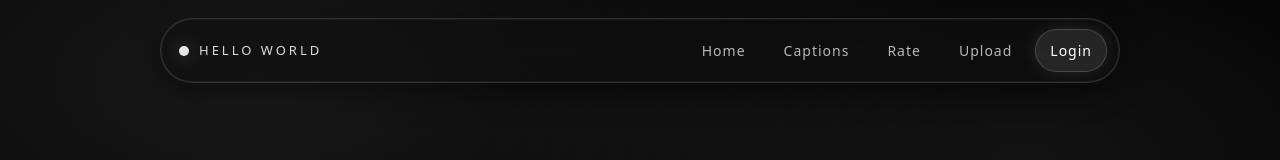
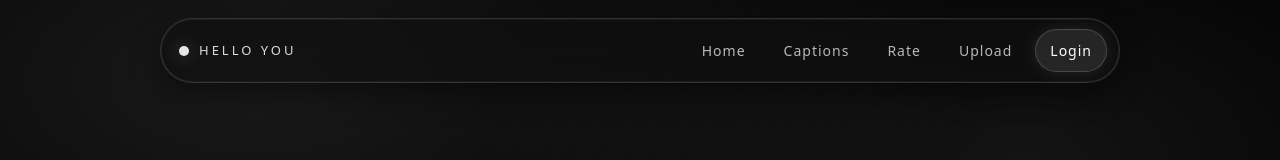
Before and after one commit to tae-j/hello-world-vercel, a Next.js app in the folder web/: page /login in a window 1280 px wide. Shown: the top 160 px of the page. Built offline with nearby package versions, Linux system fonts and the light colour scheme; no server answers.

Commit message:
Improve feedback-based UI layout

```diff
--- a/web/app/components/NavBar.tsx
+++ b/web/app/components/NavBar.tsx
@@ -83,7 +83,7 @@ export default function NavBar() {
             }}
           />
           <span style={{ fontSize: 13, letterSpacing: 3, opacity: 0.85 }}>
-            HELLO WORLD
+            HELLO YOU
           </span>
         </div>
 
--- a/web/app/login/page.tsx
+++ b/web/app/login/page.tsx
@@ -33,7 +33,7 @@ export default function LoginPage() {
 
       <div
         style={{
-          width: "min(520px, 100%)",
+          width: "min(640px, 100%)",
           marginTop: 18,
           padding: "22px 22px",
           borderRadius: 18,
--- a/web/app/protected/page.tsx
+++ b/web/app/protected/page.tsx
@@ -39,7 +39,7 @@ export default async function ProtectedPage() {
 
       <div
         style={{
-          width: "min(720px, 100%)",
+          width: "min(640px, 100%)",
           marginTop: 18,
           padding: "26px 22px",
           borderRadius: 22,
```
